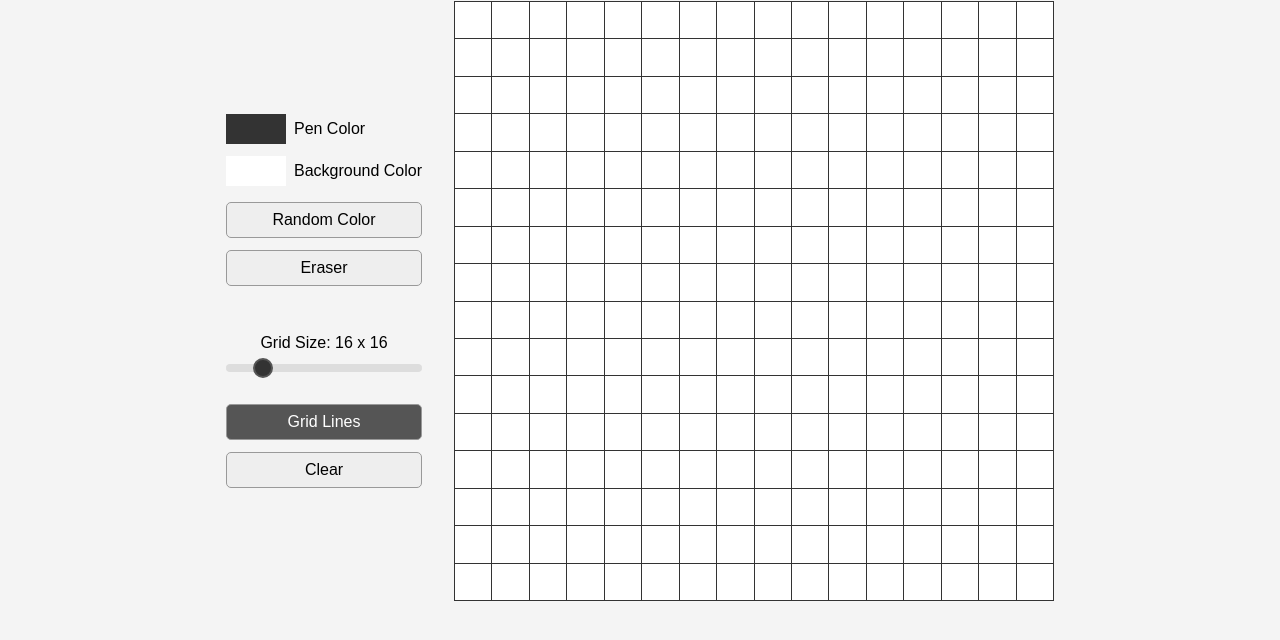
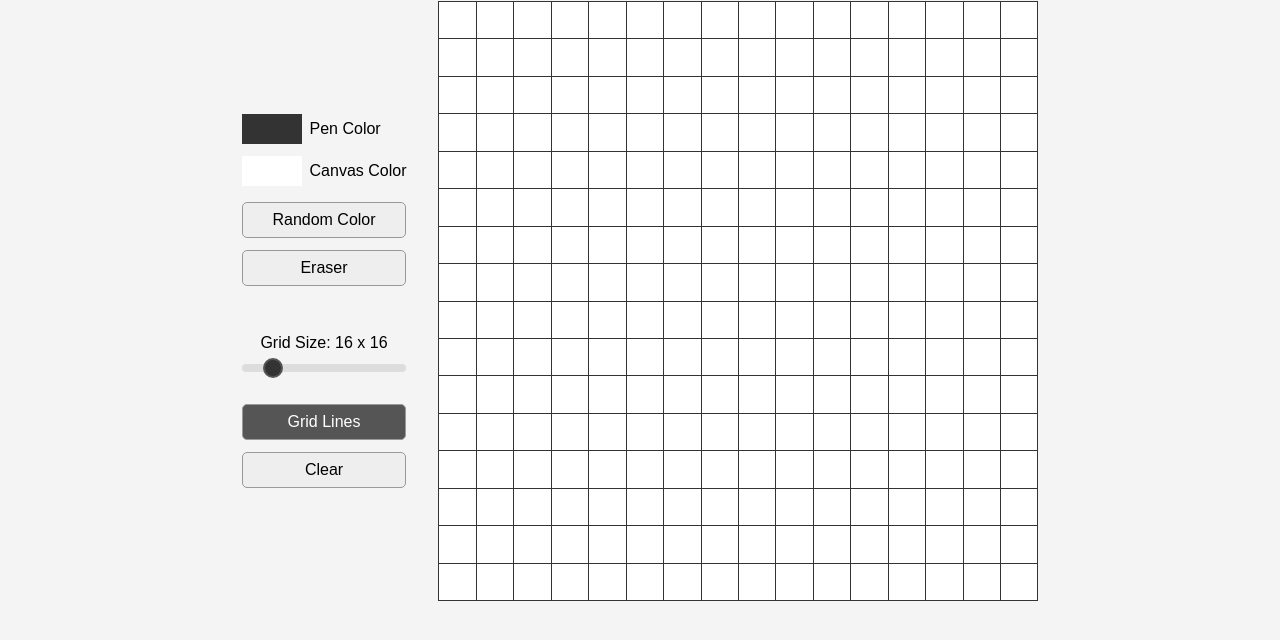
Before and after one commit to karolistech/etch-a-sketch-bad-2, a website built with Vite: page index.html in a window 1280 px wide. Shown: the part 52-692 px from the top of the page. Built offline with nearby package versions, Linux system fonts and the light colour scheme.

```diff
--- a/index.html
+++ b/index.html
@@ -22,7 +22,7 @@
           </div>
           <div class="controls__color">
             <input type="color" id="bg-color" class="controls__color-input" value="#ffffff">
-            <label for="bg-color">Background Color</label>
+            <label for="bg-color">Canvas Color</label>
           </div>
         </div>
 
```
